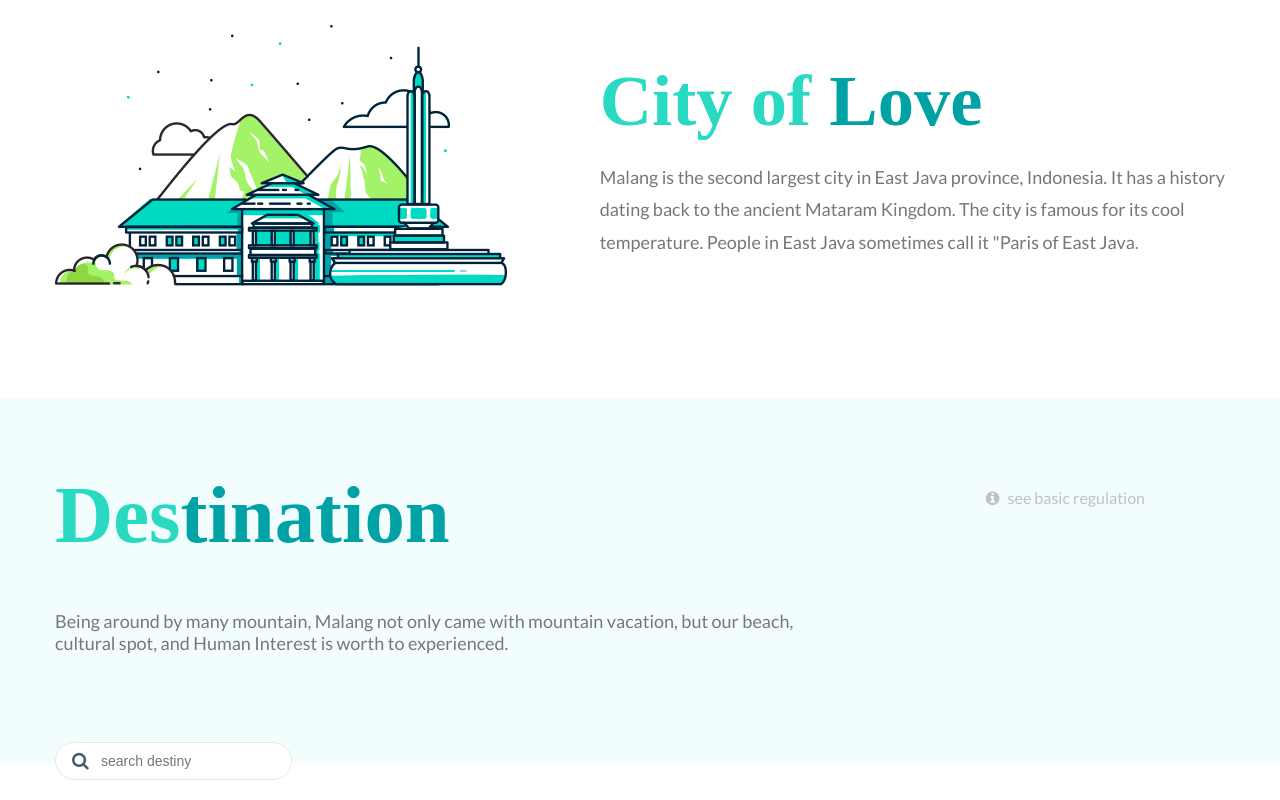
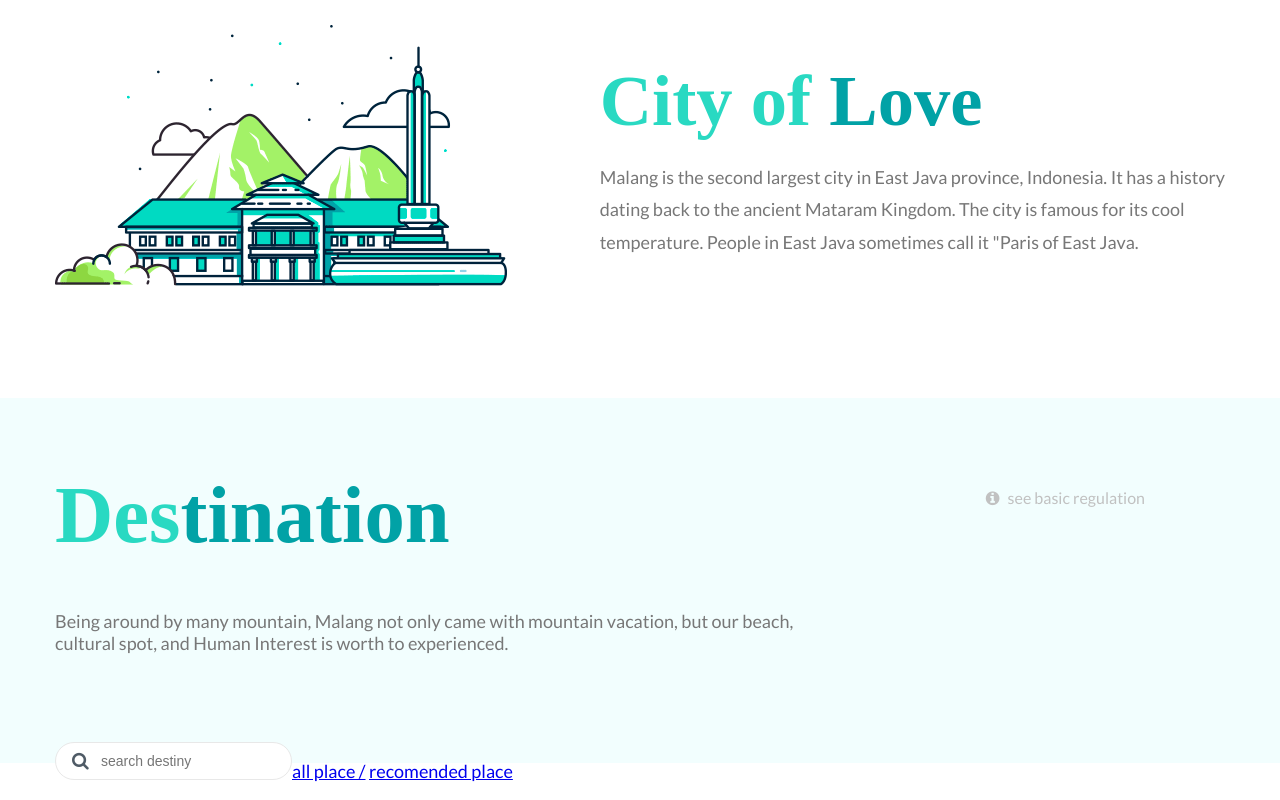
Before and after one commit to Timsondark/Test-html-css, a plain HTML site: page index.html in a window 1280 px wide. Shown: the part 914-1714 px from the top of the page. Drawn offline with Linux system fonts and the light colour scheme.

Commit message:
Update index.html

```diff
--- a/index.html
+++ b/index.html
@@ -82,7 +82,11 @@ cultural spot, and Human Interest is worth to experienced.</p>
 	<span class="icon"><i class="fa fa-search"></i></span>
 	<input type="search" id="search" placeholder="search destiny" />
 </div>
-		</div>
+	<p class="all place">
+		<a href="#">all place /</a>
+		<a href="#"> recomended place</a>
+	</p>
+	    </div>
 
 		</div>
 	</div>
```
